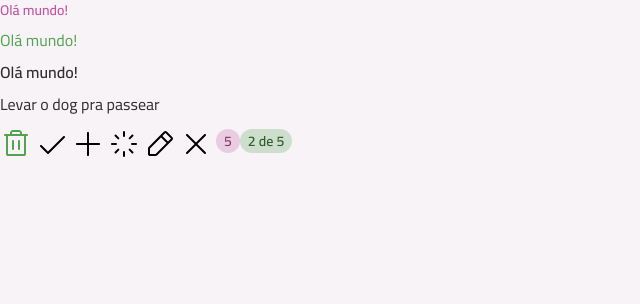
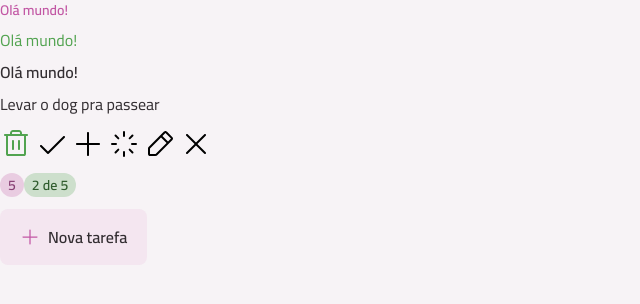
Before and after one commit to eloisaoliveira/todo-app, a React (Vite) app: page / in a window 1280 px wide. Shown: the top 304 px of the page, without its empty margins (0-640 px from the left). Built offline with nearby package versions, Linux system fonts and the light colour scheme.

Commit message:
:sparkles: feat: button component

```diff
--- a/src/App.tsx
+++ b/src/App.tsx
@@ -8,6 +8,7 @@
 import SpinnerIcon from "./assets/icons/spinner.svg?react";
 import Icon from "./components/icon";
 import Badge from "./components/badge";
+import Button from "./components/button";
 
 export default function App() {
 
@@ -29,12 +30,15 @@
         <Icon svg={SpinnerIcon} />
         <Icon svg={PencilIcon} />
         <Icon svg={XIcon} />
-
+      </div>
 
       <div>
         <Badge variant="secondary">5</Badge>
         <Badge variant="primary">2 de 5</Badge>
       </div>
+
+      <div>
+        <Button icon={PlusIcon}>Nova tarefa</Button>
       </div>
     </div>
   )
--- /dev/null
+++ b/src/components/button.tsx
@@ -0,0 +1,87 @@
+import { cva, type VariantProps } from "class-variance-authority";
+import Icon from "./icon";
+import Text from "./text";
+
+export const buttonVariants = cva(
+  `
+    flex items-center justify-center cursor-pointer
+    transition rounded-lg group gap-2
+  `,
+  {
+    variants: {
+      variant: {
+        primary: "bg-gray-200 hover:bg-pink-light",
+      },
+      size: {
+        md: "h-14 py-4 px-5",
+      },
+      disabled: {
+        true: "opacity-50 pointer-events-none",
+      },
+    },
+    defaultVariants: {
+      variant: "primary",
+      size: "md",
+      disabled: false,
+    },
+  }
+);
+
+export const buttonIconVariants = cva("transition", {
+  variants: {
+    variant: {
+      primary: "fill-pink-base",
+    },
+    size: {
+      md: "w-5 h-5",
+    },
+  },
+  defaultVariants: {
+    variant: "primary",
+    size: "md",
+  },
+});
+
+export const buttonTextVariants = cva("", {
+  variants: {
+    variant: {
+      primary: "text-gray-400",
+    },
+  },
+  defaultVariants: {
+    variant: "primary",
+  },
+});
+
+interface ButtonProps
+  extends Omit<React.ComponentProps<"button">, "size" | "disabled">,
+    VariantProps<typeof buttonVariants> {
+  icon?: React.ComponentProps<typeof Icon>["svg"];
+}
+
+export default function Button({
+  variant,
+  size,
+  disabled,
+  className,
+  children,
+  icon: IconComponent,
+  ...props
+}: ButtonProps) {
+  return (
+    <button
+      className={buttonVariants({ className, disabled, size, variant })}
+      {...props}
+    >
+      {IconComponent && (
+        <Icon
+          svg={IconComponent}
+          className={buttonIconVariants({ variant, size })}
+        />
+      )}
+      <Text variant="body-md-bold" className={buttonTextVariants({ variant })}>
+        {children}
+      </Text>
+    </button>
+  );
+}
```
